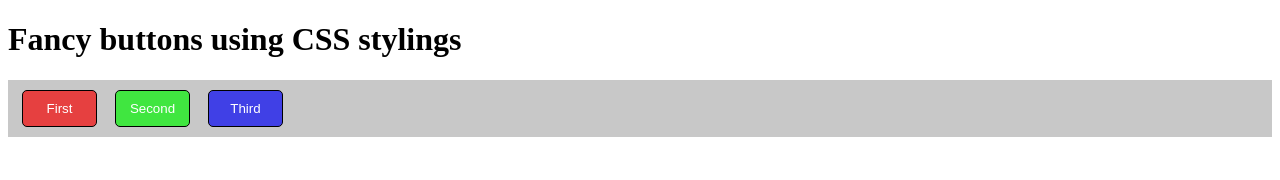
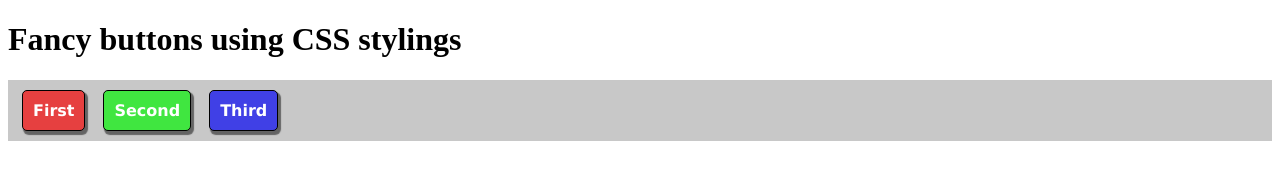
Before and after one commit to Dameron76/WebDevPractice, a plain HTML site: page buttons/index.htm in a window 1280 px wide. Drawn offline with Linux system fonts and the light colour scheme.

Commit message:
Made buttons prettier.

```diff
--- a/buttons/style.css
+++ b/buttons/style.css
@@ -14,9 +14,10 @@ body {
 	border: 1px solid black;
 	border-radius: 5px;
 	outline: none;
-	width: 75px;
 	cursor: pointer;
-	font
+	font-family: Verdana;
+	font-size: 1em;
+	font-weight: bold;
 	box-shadow: 2px 3px 1px 1px rgba(0,0,0,0.5);
 }
 
```
